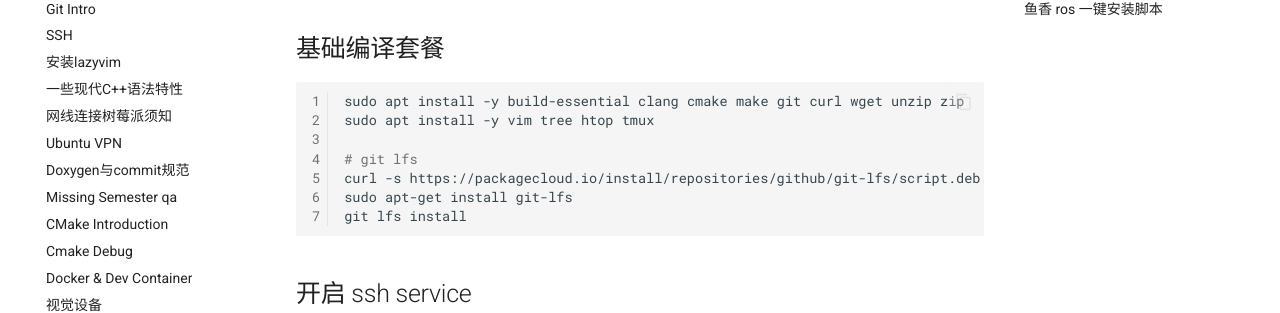
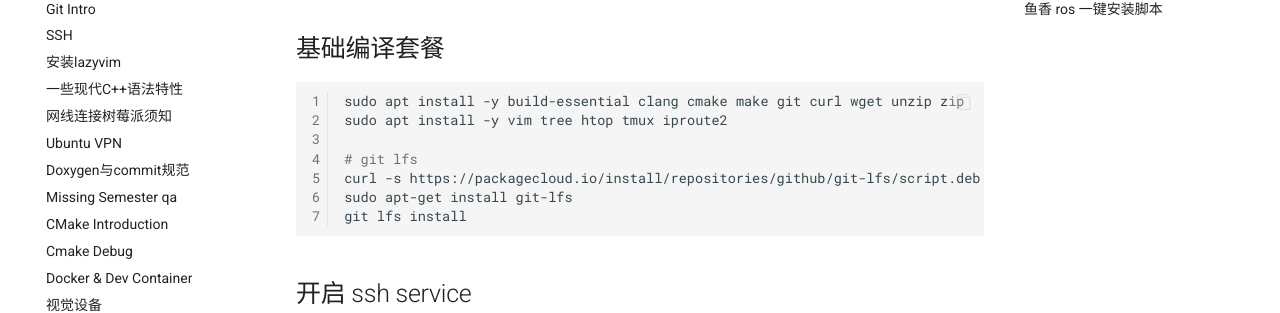
Before and after one commit to XJRCAdmin/XJTURCDocs, an MkDocs documentation site: the page built from docs/blog/vision/common-command/index.md, in a window 1280 px wide and 900 px high. Shown: the part 367-680 px from the top of the window. Built offline with MkDocs 1.6.1 and Material for MkDocs 9.7.7, drawn with Linux system fonts in a browser that asks for light colours; comment, search, counter and statistics services are not loaded.

Commit message:
update: dog arms

````diff
--- a/docs/blog/vision/common-command/index.md
+++ b/docs/blog/vision/common-command/index.md
@@ -14,7 +14,7 @@ date: 2025-04-20
 
 ```bash
 sudo apt install -y build-essential clang cmake make git curl wget unzip zip
-sudo apt install -y vim tree htop tmux
+sudo apt install -y vim tree htop tmux iproute2
 
 # git lfs
 curl -s https://packagecloud.io/install/repositories/github/git-lfs/script.deb.sh | sudo bash
--- a/mkdocs.yml
+++ b/mkdocs.yml
@@ -90,6 +90,7 @@ nav:
       - 部署指南: blog/contribution/index2.md
   - 四足组:
       - 四足组: blog/foursteps/index.md
+      - 机械臂: blog/foursteps/dogarms/index.md
   - 电控组:
       - 新手指南: blog/electronics/freshman/index.md
       - R2上层代码说明: blog/electronics/r2/index.md
````
Also changed, not shown: docs/blog/foursteps/dogarms/index.md (added).
